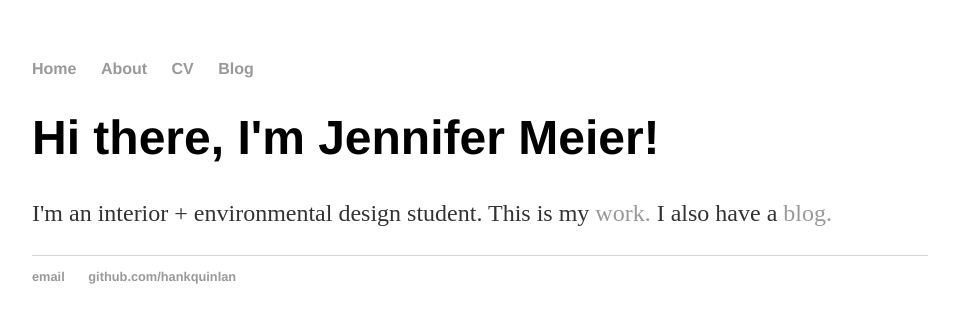
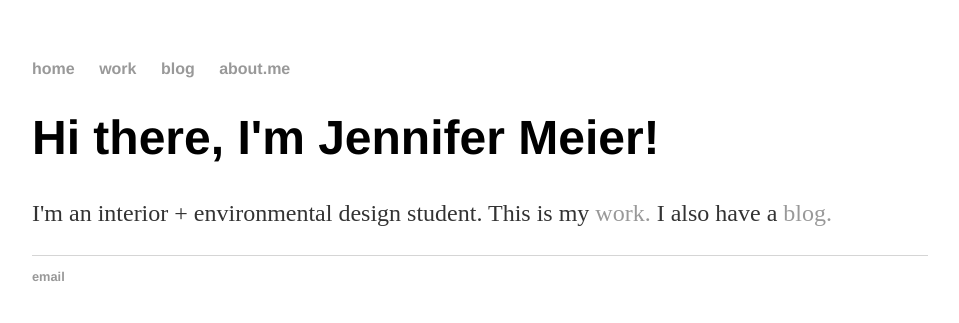
Before and after one commit to jenniferdsgn/jenniferdsgn.github.io, a Jekyll site: the page built from index.html, in a window 1280 px wide. Shown: the top 323 px of the page, without its empty margins (160-1119 px from the left). Built offline with Jekyll 4.4.1, drawn with Linux system fonts in a browser that asks for light colours.

Commit message:
Update default.html
Changed links and footer.

```diff
--- a/_layouts/default.html
+++ b/_layouts/default.html
@@ -8,10 +8,10 @@
 		<body>
 			<nav>
 	    		<ul>
-	        		<li><a href="/">Home</a></li>
-		        	<li><a href="/about">About</a></li>
-	        		<li><a href="/cv">CV</a></li>
-	        		<li><a href="/blog">Blog</a></li>
+	        		<li><a href="/">home</a></li>
+		        	<li><a href="/work">work</a></li>
+	        		<li><a href="/blog">blog</a></li>
+				<li><a href="http://about.me/jennifermeier">about.me</a></li>
 	    		</ul>
 			</nav>
 			<div class="container">
@@ -21,8 +21,7 @@
 			</div><!-- /.container -->
 			<footer>
 	    		<ul>
-	        		<li><a href="mailto:hankquinlanhub@gmail.com">email</a></li>
-	        		<li><a href="https://github.com/hankquinlan">github.com/hankquinlan</a></li>
+				<li><a href="mailto:m.jennifer@outlook.com">email</a></li>
 				</ul>
 			</footer>
 		</body>
```
